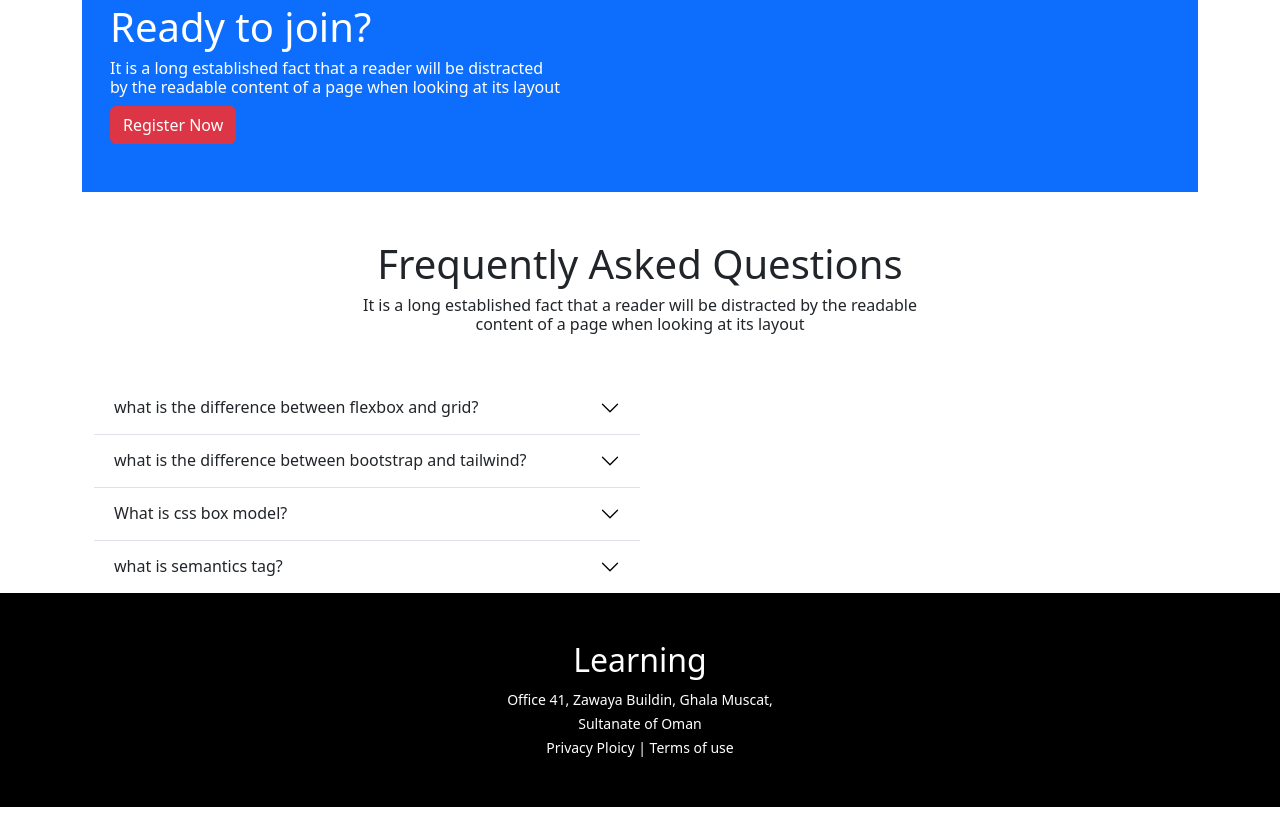
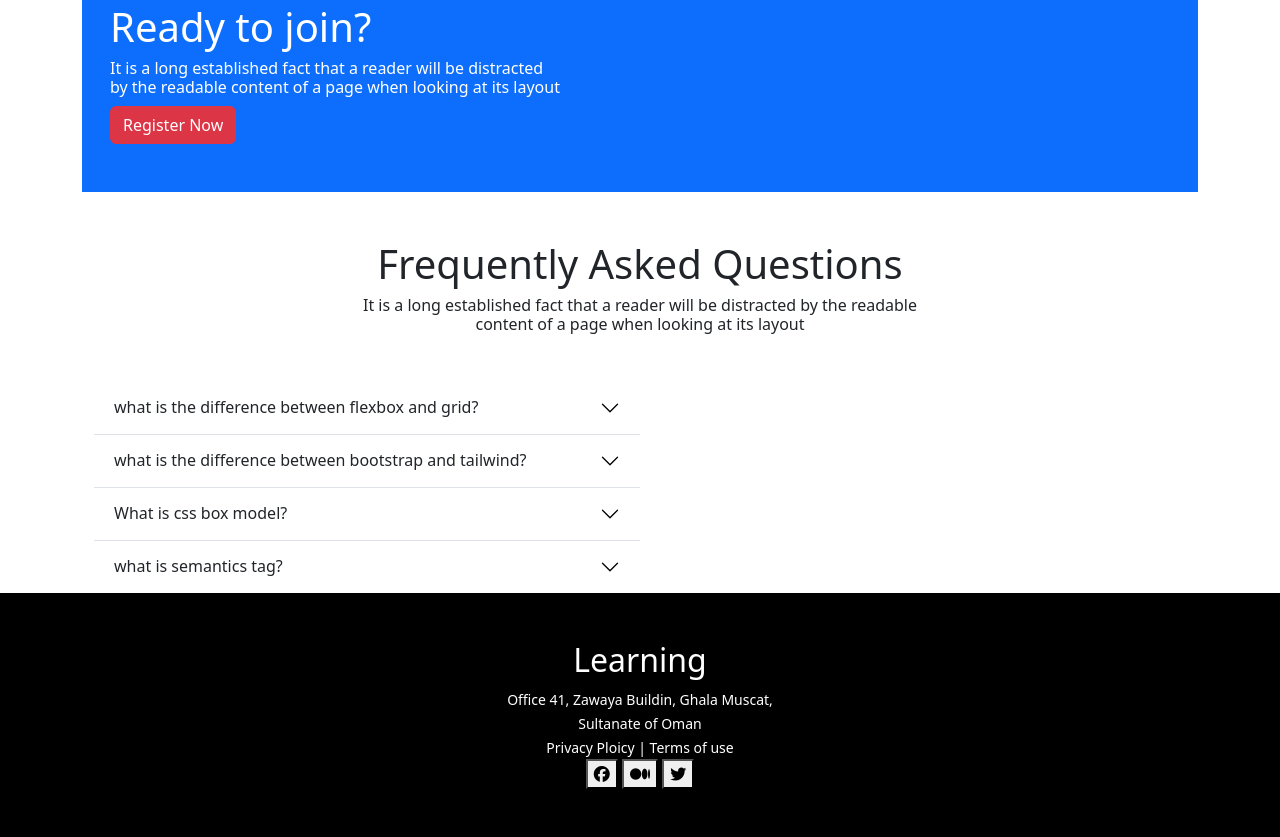
Before and after one commit to Huzaifa707262/Digital-Learning, a plain HTML site: page index.html in a window 1280 px wide. Shown: the part 1635-2472 px from the top of the page. Before the commit the page ends 2442 px from the top, so only its background shows below. Drawn offline with Linux system fonts and the light colour scheme.

Commit message:
icon add commit

```diff
--- a/index.html
+++ b/index.html
@@ -6,6 +6,7 @@
     <meta http-equiv="X-UA-Compatible" content="IE=edge">
     <meta name="viewport" content="width=device-width, initial-scale=1.0">
     <title>Digital-Learning</title>
+    <script src="https://kit.fontawesome.com/99f6bafce3.js" crossorigin="anonymous"></script>
     <link rel="stylesheet" href="bootstrap/bootstrap.min.css">
 </head>
 
@@ -307,6 +308,13 @@
 
         Sultanate of Oman <br>
         Privacy Ploicy | Terms of use</small>
+    <div>
+        <button onclick="window.open('https://www.facebook.com/mdhojifa.islam.31')"><i
+                class="fa-brands fa-facebook"></i></button>
+        <button onclick="window.open('https://medium.com/')"><i class="fa-brands fa-medium"></i></button>
+        <button onclick="window.open('https://twitter.com/MdNoyon17755510?s=09')"> <i
+                class=" fa-brands fa-twitter"></i></button>
+    </div>
 </footer>
 
 </html>
```
